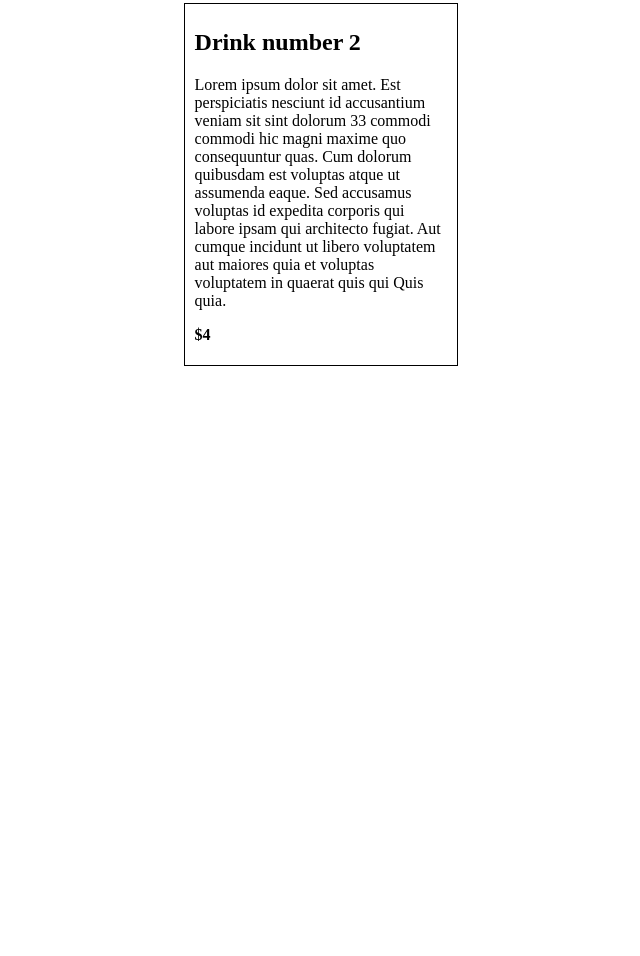
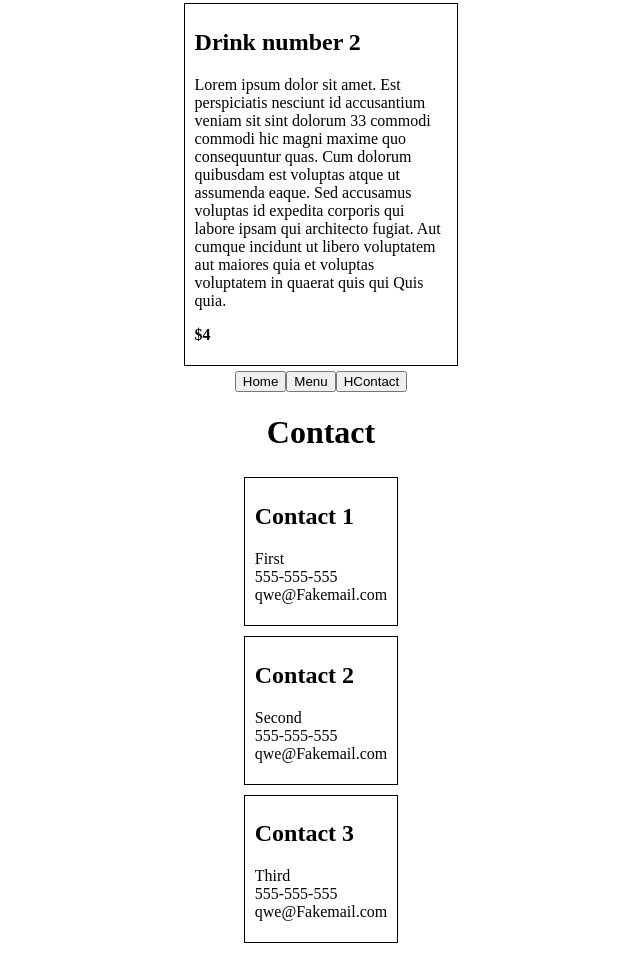
Before and after one commit to pbaki/restaurant-page, a website built with webpack: page dist/index.html in a window 1280 px wide. Shown: the part 1943-2899 px from the top of the page, without its empty margins (319-959 px from the left). Before the commit the page ends 2322 px from the top, so only its background shows below. Built offline with nearby package versions, Linux system fonts and the light colour scheme.

Commit message:
created contact module without styling

```diff
--- a/src/contact.js
+++ b/src/contact.js
@@ -0,0 +1,74 @@
+
+
+const contact = () => {
+    //buttons in container
+    const element = document.getElementById("content");
+    const buttonContainer = document.createElement("div");
+    const homeButton = document.createElement("button");
+    homeButton.innerHTML = "Home";
+    const menuButton = document.createElement("button");
+    menuButton.innerHTML = "Menu";
+    const contactButton = document.createElement("button");
+    contactButton.innerHTML = "HContact";
+
+    buttonContainer.appendChild(homeButton);
+    buttonContainer.appendChild(menuButton);
+    buttonContainer.appendChild(contactButton);
+
+    //container for content
+    const contentContainer = document.createElement("div");
+    contentContainer.classList.add("contentContainer");
+
+    const contactTitle = document.createElement("div");
+    contactTitle.classList.add("contactTitle");
+    const contactTitleH = document.createElement("h1");
+    contactTitleH.innerHTML = "Contact";
+    contactTitle.appendChild(contactTitleH);
+    contentContainer.appendChild(contactTitle);
+
+    //contact elements
+    const contact1 = document.createElement("div");
+    contact1.classList.add("contact");
+    const contact1H = document.createElement("h2");
+    contact1H.innerHTML = "Contact 1";
+    contact1.appendChild(contact1H);
+
+    const contactp1 = document.createElement("p");
+    contactp1.innerHTML = "First <br> 555-555-555 <br> qwe@Fakemail.com";
+    contact1.appendChild(contactp1);
+
+    //contact 2
+    const contact2 = document.createElement("div");
+    contact2.classList.add("contact");
+    const contact2H = document.createElement("h2");
+    contact2H.innerHTML = "Contact 2";
+    contact2.appendChild(contact2H);
+
+    const contactp2 = document.createElement("p");
+    contactp2.innerHTML = "Second <br> 555-555-555 <br> qwe@Fakemail.com";
+    contact2.appendChild(contactp2);
+
+
+    //contact 3
+    const contact3 = document.createElement("div");
+    contact3.classList.add("contact");
+    const contact3H = document.createElement("h2");
+    contact3H.innerHTML = "Contact 3";
+    contact3.appendChild(contact3H);
+
+    const contactp3 = document.createElement("p");
+    contactp3.innerHTML = "Third <br> 555-555-555 <br> qwe@Fakemail.com";
+    contact3.appendChild(contactp3);
+
+
+    contentContainer.appendChild(contact1);
+    contentContainer.appendChild(contact2);
+    contentContainer.appendChild(contact3);
+
+    element.appendChild(buttonContainer);
+    element.appendChild(contentContainer);
+
+    return element;
+}
+
+export default contact;
--- a/src/home.js
+++ b/src/home.js
@@ -9,11 +9,12 @@ const home = () => {
     menuButton.innerHTML = "Menu";
     const contactButton = document.createElement("button");
     contactButton.innerHTML = "HContact";
+
     buttonContainer.appendChild(homeButton);
     buttonContainer.appendChild(menuButton);
     buttonContainer.appendChild(contactButton);
 
-    //content in container
+    //container for content
     const contentContainer = document.createElement("div");
     contentContainer.classList.add("contentContainer");
 
--- a/src/index.js
+++ b/src/index.js
@@ -1,11 +1,17 @@
 import './style.css';
 import home from './home';
 import menu from "./menu";
+import contact from "./contact"
 
- function component() {
-   const element = document.createElement("div");
 
-   return element;
+
+ function render() {
+    home();
+
+
+
+   return "asd";
  }
- home();
+ render();
  menu();
+ contact();
--- a/src/menu.js
+++ b/src/menu.js
@@ -10,11 +10,12 @@ const menu = () => {
     menuButton.innerHTML = "Menu";
     const contactButton = document.createElement("button");
     contactButton.innerHTML = "HContact";
+
     buttonContainer.appendChild(homeButton);
     buttonContainer.appendChild(menuButton);
     buttonContainer.appendChild(contactButton);
 
-    //content in container
+    //container for content
     const contentContainer = document.createElement("div");
     contentContainer.classList.add("contentContainer");
 
--- a/src/style.css
+++ b/src/style.css
@@ -31,6 +31,11 @@
     padding: 5px 10px;
     margin: 5px;
 }
+.contact {
+    border: 1px solid black;
+    padding: 5px 10px;
+    margin: 5px;
+}
 ul {
     list-style-type: none;
 }
```
Also changed, not shown: dist/main.js.
